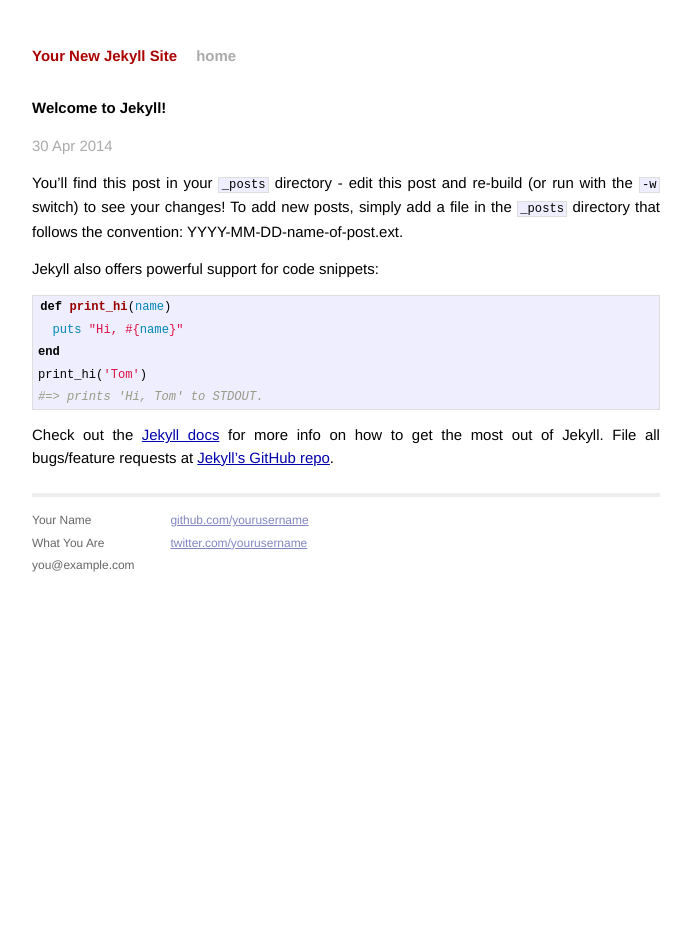
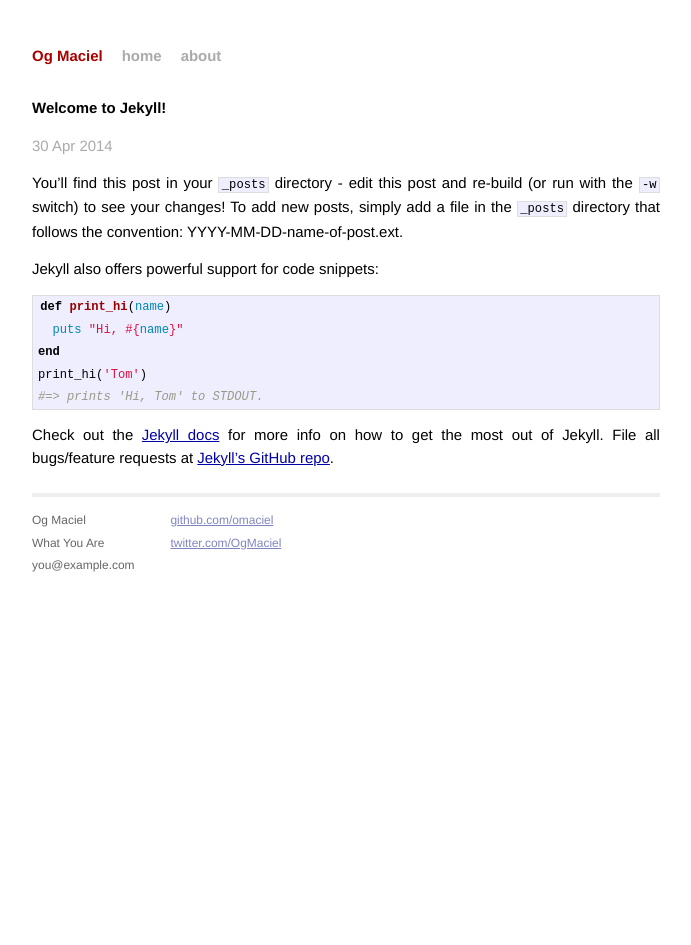
Before and after one commit to Ichimonji10/ogmaciel.com, a Jekyll site: the page built from _posts/2014-04-30-welcome-to-jekyll.markdown, in a window 1280 px wide. Shown: the whole page, without its empty margins (294-985 px from the left). Built offline with Jekyll 4.4.1, drawn with Linux system fonts in a browser that asks for light colours; Markdown is read by kramdown in place of the engine named in the settings.

Commit message:
Playing with Jekyll

```diff
--- a/_config.yml
+++ b/_config.yml
@@ -1,3 +1,4 @@
-name: Your New Jekyll Site
+name: Og Maciel
 markdown: redcarpet
 pygments: true
+timezone: America/New_York
--- a/_layouts/default.html
+++ b/_layouts/default.html
@@ -19,6 +19,8 @@
           <div class="header">
             <h1 class="title"><a href="/">{{ site.name }}</a></h1>
             <a class="extra" href="/">home</a>
+            <a class="extra" href="/about.html">about</a>
+
           </div>
 
           {{ content }}
@@ -26,15 +28,15 @@
           <div class="footer">
             <div class="contact">
               <p>
-                Your Name<br />
+                Og Maciel<br />
                 What You Are<br />
                 you@example.com
               </p>
             </div>
             <div class="contact">
               <p>
-                <a href="https://github.com/yourusername">github.com/yourusername</a><br />
-                <a href="https://twitter.com/yourusername">twitter.com/yourusername</a><br />
+                <a href="https://github.com/omaciel">github.com/omaciel</a><br />
+                <a href="https://twitter.com/yourusername">twitter.com/OgMaciel</a><br />
               </p>
             </div>
           </div>
--- a/_posts/2014-04-30-welcome-to-jekyll.markdown
+++ b/_posts/2014-04-30-welcome-to-jekyll.markdown
@@ -1,7 +1,7 @@
 ---
 layout: post
 title:  "Welcome to Jekyll!"
-date:   2014-04-30 17:02:16
+date:   2014-04-30 16:04:45
 categories: jekyll update
 ---
 
--- a/index.html
+++ b/index.html
@@ -1,6 +1,6 @@
 ---
 layout: default
-title: Your New Jekyll Site
+title: Og Maciel
 ---
 
 <div id="home">
```
Also changed, not shown: about.html (added, +11 -0 lines), 1 other file.
